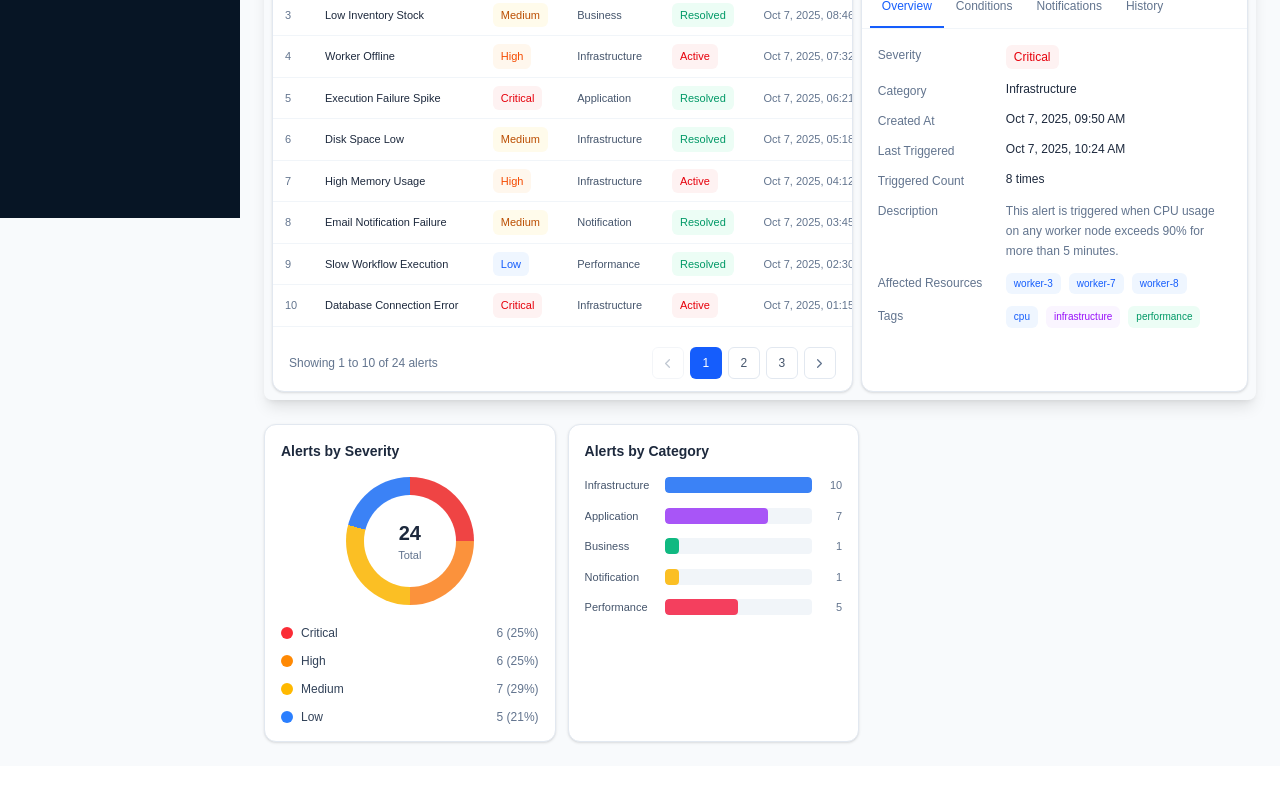
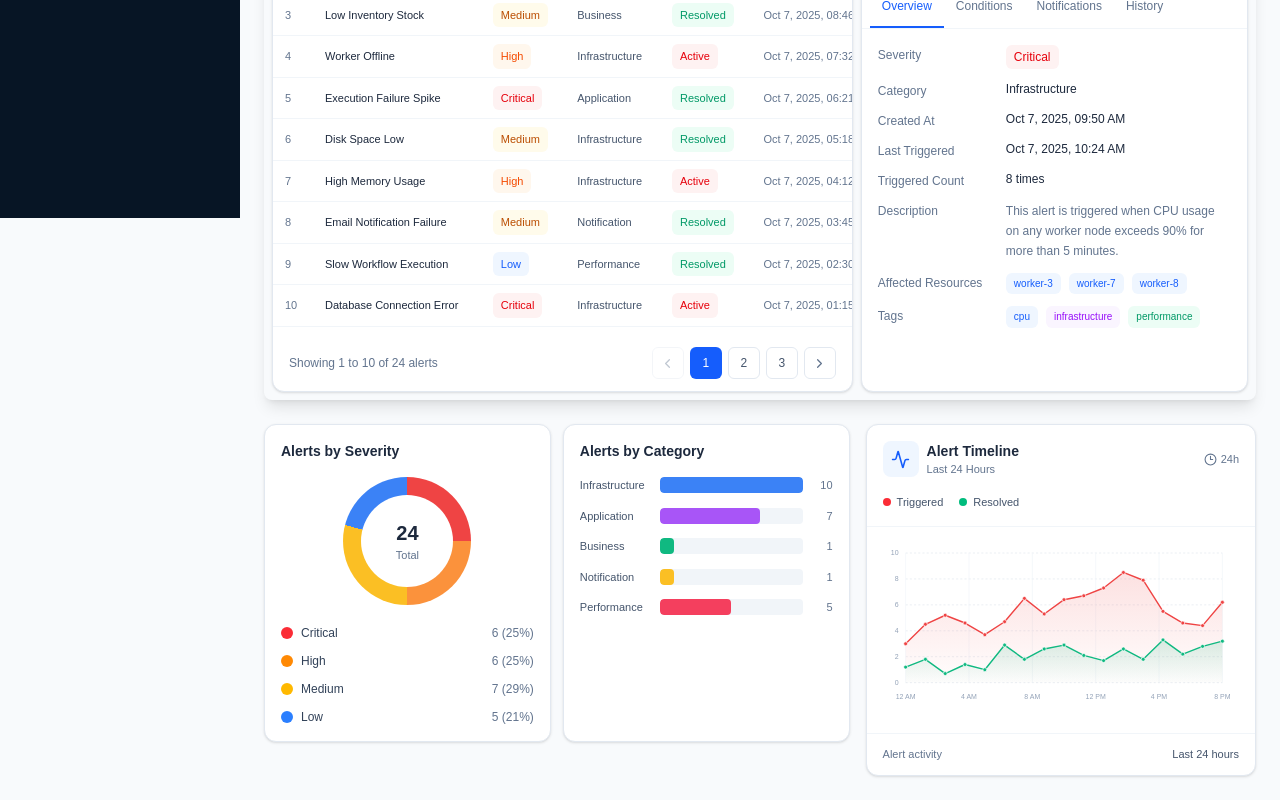
Before and after one commit to rajyalaxmichevula/PROJECT1, a React (Vite) app: page /alerts in a window 1280 px wide. Shown: the part 582-1382 px from the top of the page. Before the commit the page ends 1348 px from the top, so only its background shows below. Built offline with nearby package versions, Linux system fonts and the light colour scheme.

Commit message:
Created Alert Timeline

```diff
--- /dev/null
+++ b/src/components/Alert/AlertTimeline.jsx
@@ -0,0 +1,247 @@
+
+import React from "react";
+import { Activity, Clock3 } from "lucide-react";
+
+const triggered = [3, 4.5, 5.2, 4.6, 3.7, 4.7, 6.5, 5.3, 6.4, 6.7, 7.3, 8.5, 7.9, 5.5, 4.6, 4.4, 6.2];
+
+const resolved = [1.2, 1.8, 0.7, 1.4, 1.0, 2.9, 1.8, 2.6, 2.9, 2.1, 1.7, 2.6, 1.8, 3.3, 2.2, 2.8, 3.2];
+
+const chart = {
+    left: 38,
+    right: 490,
+    top: 20,
+    bottom: 205,
+};
+
+const getPoints = (data) =>
+    data.map((value, index) => ({
+        x: chart.left + (index / (data.length - 1)) *
+            (chart.right - chart.left),
+        y: chart.bottom - (value / 10) *
+            (chart.bottom - chart.top),
+    }));
+
+const createLine = (points) =>
+    points.map((p, i) =>
+        `${i === 0 ? "M" : "L"} ${p.x} ${p.y}`
+    ).join(" ");
+
+const createArea = (points) =>
+    `${createLine(points)} L ${chart.right} ${chart.bottom} L ${chart.left} ${chart.bottom} Z`;
+
+const AlertTimeline = () => {
+    const redPoints = getPoints(triggered);
+    const greenPoints = getPoints(resolved);
+
+    const timeLabels = [
+        "12 AM",
+        "4 AM",
+        "8 AM",
+        "12 PM",
+        "4 PM",
+        "8 PM",
+    ];
+
+    return (
+        <div className="w-full min-w-0 rounded-xl border border-slate-200 bg-white shadow-sm">
+
+            {/* Header */}
+            <div className="border-b border-slate-100 p-4">
+
+                <div className="flex items-center justify-between gap-2">
+
+                    <div className="flex items-center gap-2">
+                        <div className="flex h-9 w-9 items-center justify-center rounded-lg bg-blue-50 text-blue-600">
+                            <Activity size={19} />
+                        </div>
+
+                        <div>
+                            <h2 className="text-sm font-semibold text-slate-800">
+                                Alert Timeline
+                            </h2>
+                            <p className="text-[11px] text-slate-500">
+                                Last 24 Hours
+                            </p>
+                        </div>
+                    </div>
+
+                    <div className="flex items-center gap-1 text-[11px] text-slate-500">
+                        <Clock3 size={13} />
+                        <span>24h</span>
+                    </div>
+
+                </div>
+
+                {/* Legend */}
+                <div className="mt-4 flex items-center gap-4">
+
+                    <div className="flex items-center gap-1.5">
+                        <span className="h-2 w-2 rounded-full bg-red-500" />
+                        <span className="text-[11px] font-medium text-slate-600">
+                            Triggered
+                        </span>
+                    </div>
+
+                    <div className="flex items-center gap-1.5">
+                        <span className="h-2 w-2 rounded-full bg-emerald-500" />
+                        <span className="text-[11px] font-medium text-slate-600">
+                            Resolved
+                        </span>
+                    </div>
+
+                </div>
+
+            </div>
+
+            {/* Chart */}
+            <div className="overflow-x-auto p-3">
+
+                <svg
+                    viewBox="0 0 520 260"
+                    className="block h-auto w-full min-w-[360px]"
+                    role="img"
+                    aria-label="Triggered and resolved alerts over 24 hours"
+                >
+
+                    <defs>
+                        <linearGradient id="timelineRed" x1="0" y1="0" x2="0" y2="1">
+                            <stop offset="0%" stopColor="#ef4444" stopOpacity="0.16" />
+                            <stop offset="100%" stopColor="#ef4444" stopOpacity="0.01" />
+                        </linearGradient>
+
+                        <linearGradient id="timelineGreen" x1="0" y1="0" x2="0" y2="1">
+                            <stop offset="0%" stopColor="#10b981" stopOpacity="0.16" />
+                            <stop offset="100%" stopColor="#10b981" stopOpacity="0.01" />
+                        </linearGradient>
+                    </defs>
+
+                    {/* Horizontal Grid */}
+                    {[0, 2, 4, 6, 8, 10].map((value) => {
+                        const y =
+                            chart.bottom - (value / 10) *
+                            (chart.bottom - chart.top);
+
+                        return (
+                            <g key={value}>
+                                <line
+                                    x1={chart.left}
+                                    y1={y}
+                                    x2={chart.right}
+                                    y2={y}
+                                    stroke="#e2e8f0"
+                                    strokeDasharray="3 3"
+                                />
+
+                                <text
+                                    x="28"
+                                    y={y + 3.5}
+                                    textAnchor="end"
+                                    fontSize="10"
+                                    fill="#94a3b8"
+                                >
+                                    {value}
+                                </text>
+                            </g>
+                        );
+                    })}
+
+                    {/* Vertical Grid */}
+                    {timeLabels.map((label, index) => {
+                        const x =
+                            chart.left + (index / 5) *
+                            (chart.right - chart.left);
+
+                        return (
+                            <g key={label}>
+                                <line
+                                    x1={x}
+                                    y1={chart.top}
+                                    x2={x}
+                                    y2={chart.bottom}
+                                    stroke="#f1f5f9"
+                                />
+
+                                <text
+                                    x={x}
+                                    y="228"
+                                    textAnchor="middle"
+                                    fontSize="10"
+                                    fill="#94a3b8"
+                                >
+                                    {label}
+                                </text>
+                            </g>
+                        );
+                    })}
+
+                    {/* Area */}
+                    <path d={createArea(redPoints)} fill="url(#timelineRed)" />
+                    <path d={createArea(greenPoints)} fill="url(#timelineGreen)" />
+
+                    {/* Lines */}
+                    <path
+                        d={createLine(redPoints)}
+                        fill="none"
+                        stroke="#ef4444"
+                        strokeWidth="2"
+                        strokeLinecap="round"
+                        strokeLinejoin="round"
+                    />
+
+                    <path
+                        d={createLine(greenPoints)}
+                        fill="none"
+                        stroke="#10b981"
+                        strokeWidth="2"
+                        strokeLinecap="round"
+                        strokeLinejoin="round"
+                    />
+
+                    {/* Red Points */}
+                    {redPoints.map((point, index) => (
+                        <circle
+                            key={`red-${index}`}
+                            cx={point.x}
+                            cy={point.y}
+                            r="2.8"
+                            fill="#ef4444"
+                            stroke="white"
+                            strokeWidth="1"
+                        />
+                    ))}
+
+                    {/* Green Points */}
+                    {greenPoints.map((point, index) => (
+                        <circle
+                            key={`green-${index}`}
+                            cx={point.x}
+                            cy={point.y}
+                            r="2.8"
+                            fill="#10b981"
+                            stroke="white"
+                            strokeWidth="1"
+                        />
+                    ))}
+
+                </svg>
+
+            </div>
+
+            {/* Footer */}
+            <div className="flex items-center justify-between border-t border-slate-100 px-4 py-3">
+
+                <span className="text-[11px] text-slate-500">
+                    Alert activity
+                </span>
+
+                <span className="text-[11px] font-medium text-slate-600">
+                    Last 24 hours
+                </span>
+
+            </div>
+
+        </div>
+    );
+};
+
+export default AlertTimeline;
--- a/src/pages/Alerts.jsx
+++ b/src/pages/Alerts.jsx
@@ -3,6 +3,7 @@ import AlertDetails from "../components/Alert/AlertDetails";
 import AlertPageHeader from "../components/Alert/AlertPageHeader";
 import AlertsStats from "../components/Alert/AlertsStats";
 import AlertTable from "../components/Alert/AlertTable";
+import AlertTimeline from "../components/Alert/AlertTimeline";
 import FilterAlert from "../components/Alert/FilterAlert";
 
 const Alerts = () => {
@@ -27,13 +28,15 @@ const Alerts = () => {
 
       </div>
 
-      <div className="grid grid-cols-1 xl:grid-cols-[1.2fr_0.8fr] mt-2">
+      <div className="mt-4 grid grid-cols-1 xl:grid-cols-[minmax(0,1.2fr)_minmax(0,0.8fr)] gap-4">
 
-        <div>
+        <div className="min-w-0">
           <AlertAnalytics />
-
         </div>
 
+        <div className="min-w-0">
+          <AlertTimeline />
+        </div>
 
       </div>
 
```
